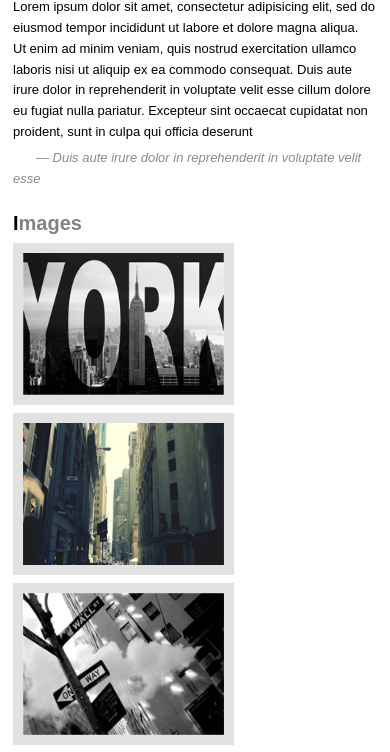
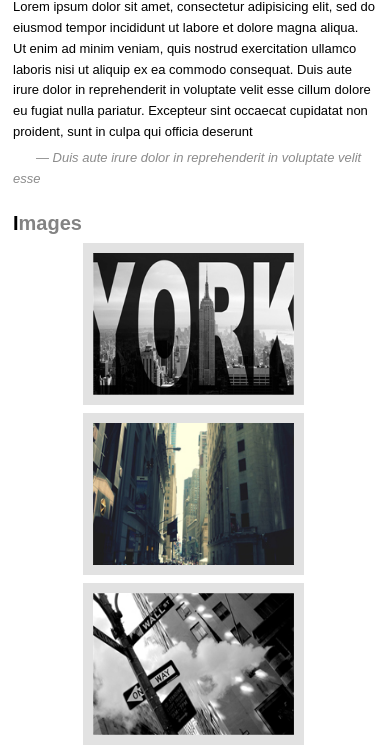
Before and after one commit to somebody-xxx/BlackandWhite, a plain HTML site: page index.html in a window 390 px wide. Shown: the part 269-1021 px from the top of the page. Drawn offline with Linux system fonts and the light colour scheme.

Commit message:
was added style .one_center for xs screen

```diff
--- a/css/style.css
+++ b/css/style.css
@@ -357,7 +357,12 @@ body{
 }
 
 /*------------------NAVIGATOR END------------------*/
-
+@media (max-width: 509px) {
+    .one_center{
+        margin: 0px auto;
+        max-width: 223px;
+    }
+}
 /* Для телефонов и некоторых устройств у которых совсем маленький экран */
 @media (max-width: 425px) {
 /*-----------------HEADER BEGIN-----------------*/
```
